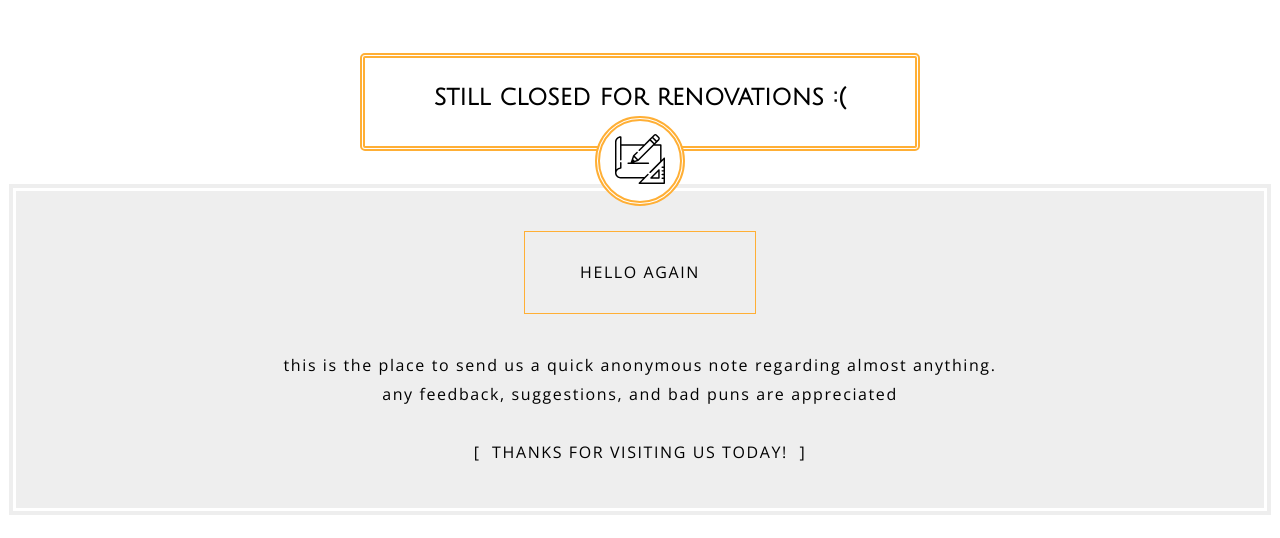
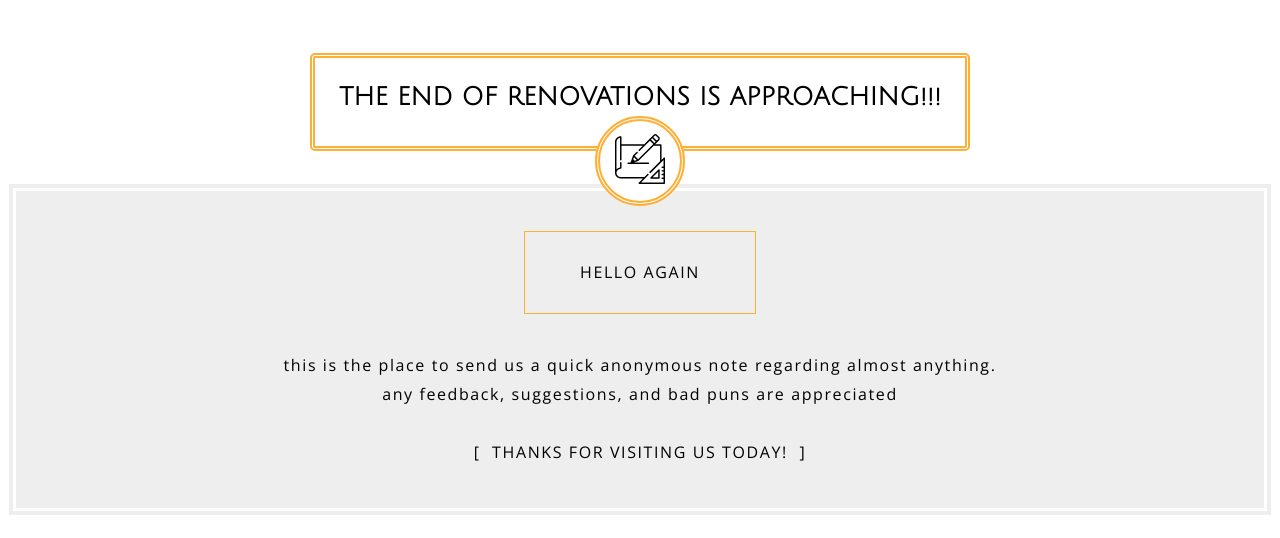
Before and after one commit to Castaire/theOrientKelowna, a plain HTML site: page reno-version/note.html in a window 1280 px wide. Shown: the part 262-800 px from the top of the page. Drawn offline with nearby package versions, Linux system fonts and the light colour scheme.

Commit message:
updated renovation files!

```diff
--- a/reno-version/menu/menustyles.css
+++ b/reno-version/menu/menustyles.css
@@ -28,7 +28,7 @@ body {
 
 .reno-prompt{
 	height: 88px;
-	width: 550px;
+	width: 650px;
 	margin: auto;
 	margin-top: 25px;
 	margin-bottom: 80px;
--- a/reno-version/note.html
+++ b/reno-version/note.html
@@ -25,7 +25,7 @@
 	</div>
 
 	<div class="reno-prompt">
-	<p><b>still closed for renovations :( </b></p>
+	<p><b>THE END OF RENOVATIONS IS APPROACHING!!!</b></p>
 	<div id="reno-icon">
 		<a href="index.html">
 			<img src="photo/reno.svg">
--- a/reno-version/styles.css
+++ b/reno-version/styles.css
@@ -73,7 +73,8 @@ body {
 
 .reno-prompt{
 	height: 88px;
-	width: 550px;
+	/*width: 550px;*/
+	width: 650px;
 	margin: auto;
 	margin-top: 40px;
 	border: 5px double #FFAF35;
```
Also changed, not shown: reno-version/about.html (+1 -1 lines), reno-version/afternote.html (+1 -1 lines), reno-version/contact.html (+1 -1 lines), reno-version/index.html (+3 -3 lines), reno-version/menu/combos.html (+1 -1 lines), reno-version/menu/dimsum.html (+1 -1 lines), reno-version/menu/familydinners.html (+1 -1 lines), reno-version/menu/lunch.html (+1 -1 lines), reno-version/menu/main.html (+1 -1 lines), reno-version/menu/main/chopsuey+eggfooyung.html (+1 -1 lines), reno-version/menu/main/friedrice+chowmein.html (+1 -1 lines), reno-version/menu/main/pork+chicken.html (+1 -1 lines), reno-version/menu/main/seafood+specialties.html (+1 -1 lines), reno-version/menu/main/sides+sauces.html (+1 -1 lines), 1 more files.
